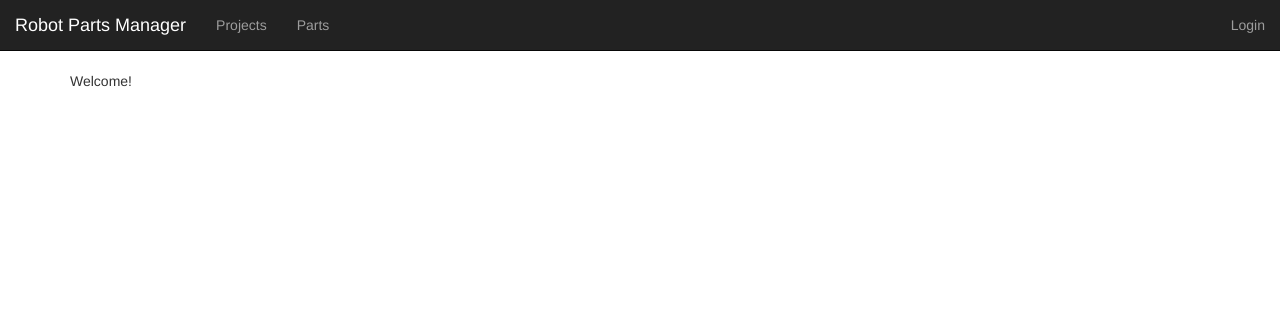
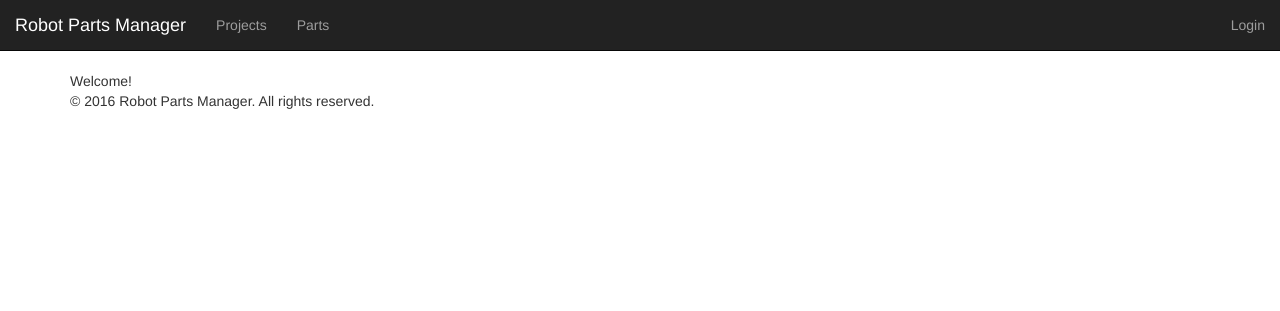
Before and after one commit to gunthercox/RobotPartsManager, a Django app: page / in a window 1280 px wide. Shown: the top 311 px of the page. Run offline with Django 3.2, Linux system fonts and the light colour scheme; parts of the project's set-up code (start-up, migrations or seed data) failed here and were passed over; some libraries are stand-ins or nearby versions.

Commit message:
Added site footer.

```diff
--- a/parts_manager/core/templates/base.html
+++ b/parts_manager/core/templates/base.html
@@ -22,7 +22,11 @@
         </div>
         {% endblock %}
 
-        {% block footer %}{% endblock %}
+        {% block footer %}
+        <footer>
+            {% include 'footer.html' %}
+        </footer>
+        {% endblock %}
 
         {% block foot %}
             {% block foot-extra %}{% endblock %}
--- /dev/null
+++ b/parts_manager/core/templates/footer.html
@@ -0,0 +1,7 @@
+<div class="container">
+    <div class="row">
+        <div class="col-sm-12">
+            <span>&copy; {% now "Y" %} {{ site.title }}. All rights reserved.</span>
+        </div>
+    </div>
+</div>
```
